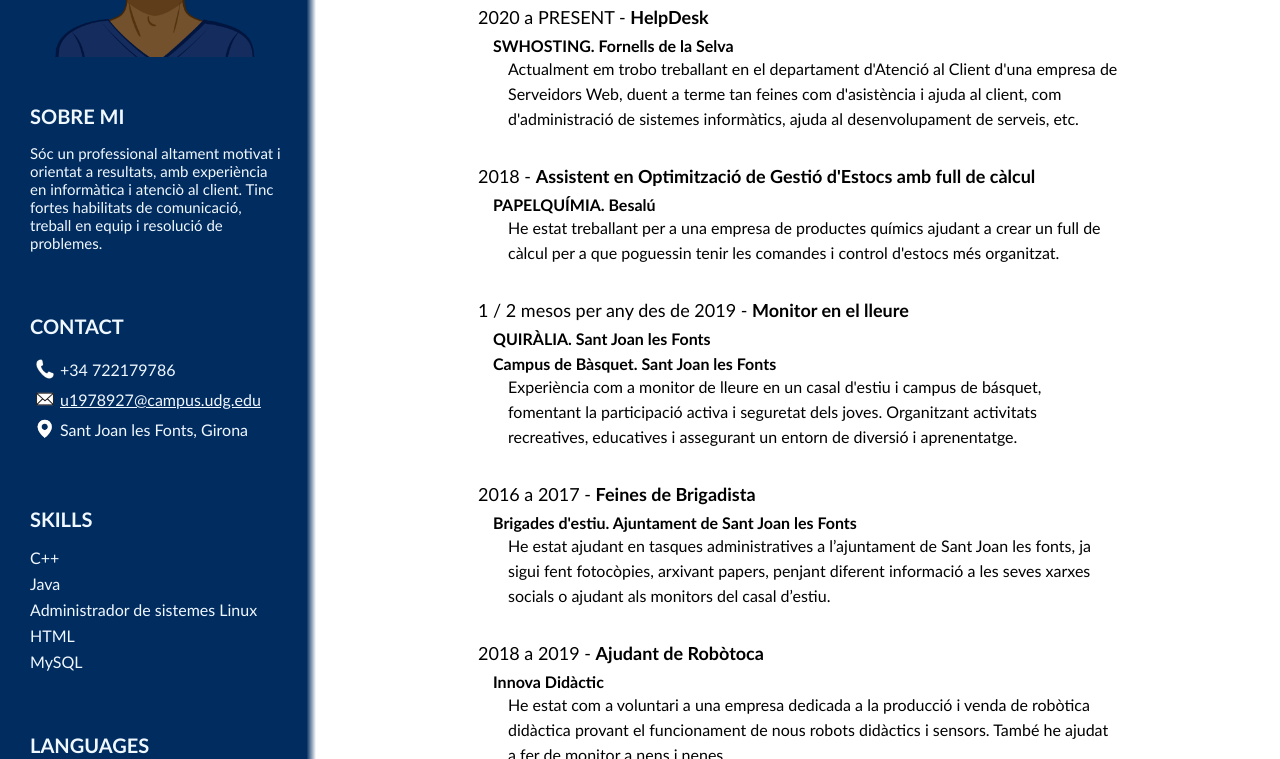
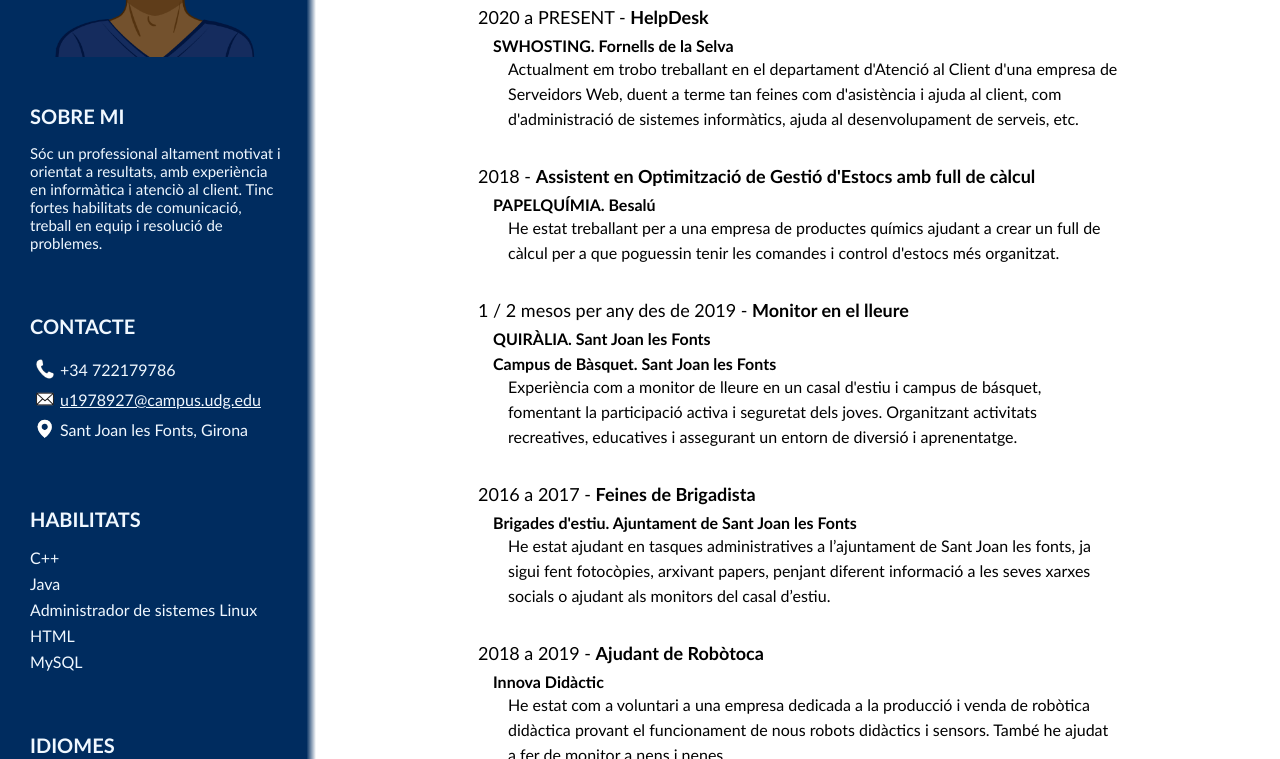
Before and after one commit to polgussi/polgussi.github.io, a plain HTML site: page index.html in a window 1280 px wide. Shown: the part 193-952 px from the top of the page. Drawn offline with Linux system fonts and the light colour scheme.

Commit message:
curriculum final

```diff
--- a/index.html
+++ b/index.html
@@ -90,7 +90,7 @@
             <p>Sóc un professional altament motivat i orientat a resultats, amb experiència en informàtica i atenciò al client. Tinc fortes habilitats de comunicació, treball en equip i resolució de problemes.</p>
         </div>
         <div id="contact">
-            <h2>CONTACT</h2>
+            <h2>CONTACTE</h2>
             <ul>
                 <li><img src="telephone.png" alt="">+34 722179786</li>
                 <li><img src="mail.png" alt=""><a href="mailto:u1978927@campus.udg.edu">u1978927@campus.udg.edu</a></li>
@@ -98,7 +98,7 @@
             </ul>
         </div>
         <div id="skills">
-            <h2>SKILLS</h2>
+            <h2>HABILITATS</h2>
             <ul>
                 <li>C++</li>
                 <li>Java</li>
@@ -108,7 +108,7 @@
             </ul>
         </div>
         <div id="languages">
-            <h2>LANGUAGES</h2>
+            <h2>IDIOMES</h2>
             <ul>
                 <li>Català</li>
                 <li>Castellà</li>
--- a/style.css
+++ b/style.css
@@ -73,7 +73,7 @@ div#lateral{
     padding-left: 30px;
     padding-right: 30px;
     width: 20%;
-    min-width: 200px;
+    min-width: 230px;
     background: #002C5F;
     background: linear-gradient(90deg, #002C5F 97%, white 100%);
     height: 100%;
```
